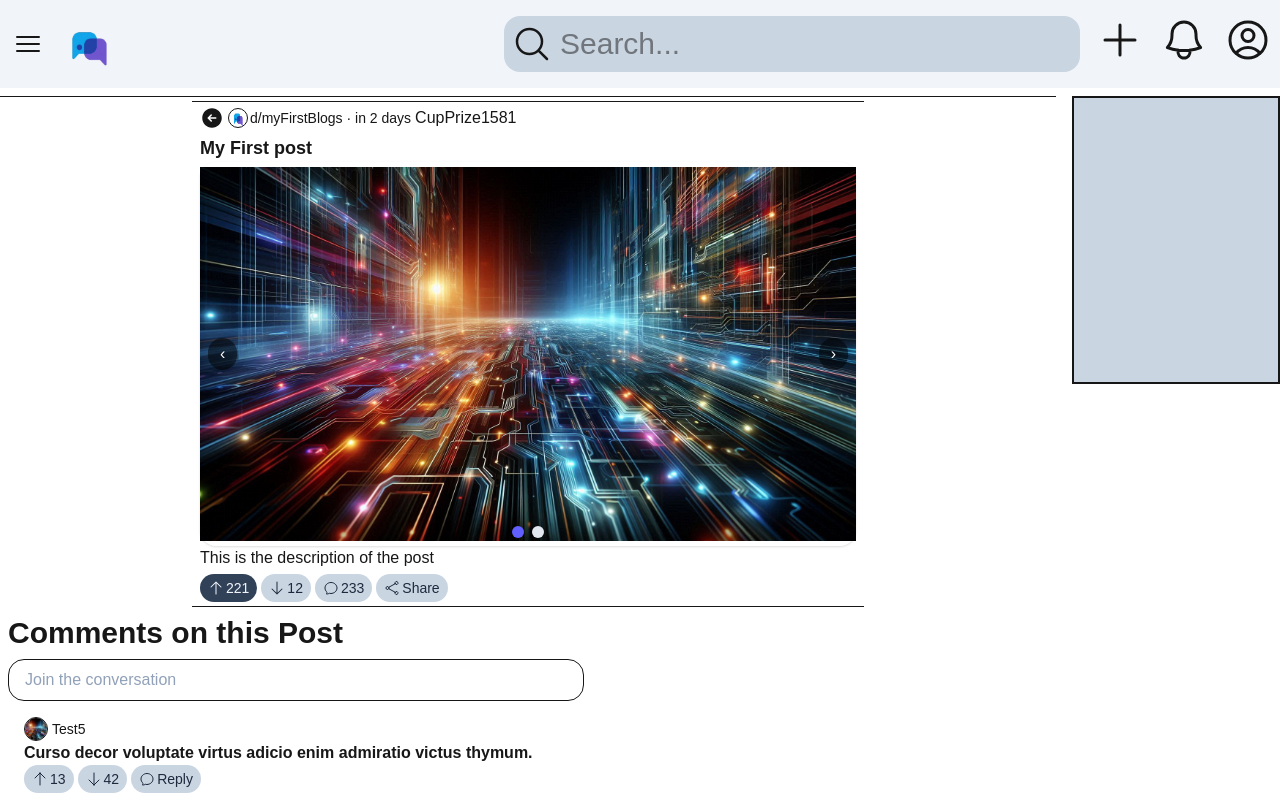
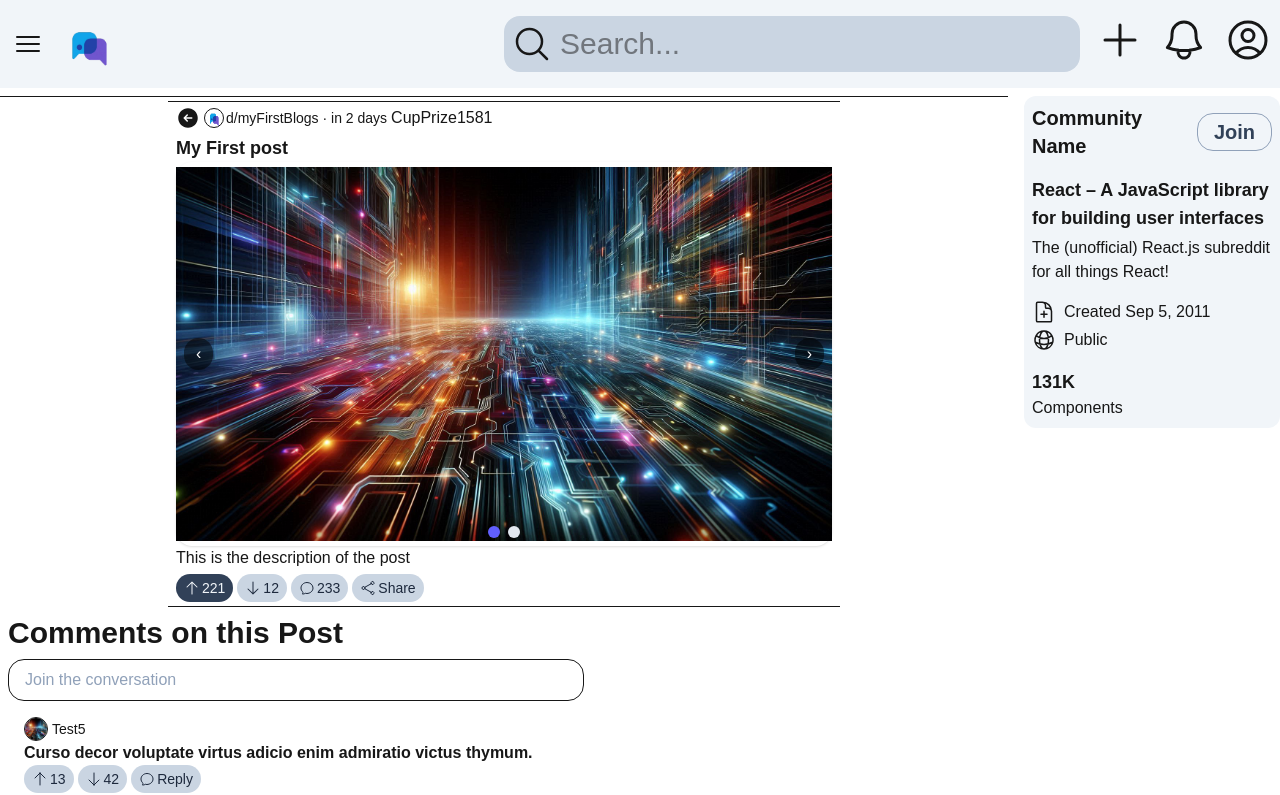
Before and after one commit to octoprakhar/Discusso, a Next.js app: page /posts/1 in a window 1280 px wide. Shown: the top 795 px of the page. Built offline with nearby package versions, Linux system fonts and the light colour scheme.

Commit message:
Completed static UI of post page

```diff
--- a/app/_components/Posts.js
+++ b/app/_components/Posts.js
@@ -97,7 +97,17 @@ function Post({ children, post, creatorName = "", toShowBackButton = false }) {
               </div>
             </div>
           </div>
-          {creatorName && <span>{creatorName}</span>}
+          {creatorName && (
+            <span
+              className="hover:text-sky-600 cursor-pointer"
+              onClick={(e) => {
+                e.stopPropagation();
+                router.push(`/user/${post.userId}`);
+              }}
+            >
+              {creatorName}
+            </span>
+          )}
         </header>
 
         <main>
--- a/app/posts/[postID]/page.js
+++ b/app/posts/[postID]/page.js
@@ -1,6 +1,7 @@
 import Comments from "@/app/_components/Comments";
 import CommentSection from "@/app/_components/CommentSection";
 import { Post, PostDescription, PostImages } from "@/app/_components/Posts";
+import { DocumentPlusIcon, GlobeAltIcon } from "@heroicons/react/24/outline";
 
 async function page({ params }) {
   const param = await params;
@@ -64,6 +65,52 @@ async function page({ params }) {
   ]}
   ]
 */
+
+  /*
+I need community details are :
+community = {
+communityId: Int
+name: STring,
+communityTitle: String,
+communityDescription: String,
+icon: String,
+noOfMembers: Int,
+createdAt:DateTime,
+Tag: String //Public, Private
+}
+
+*/
+
+  /*
+//User Table must be like this :
+user= {
+userId: Int,
+username: String,
+icon: String
+}
+*/
+
+  /*
+const post = {
+    postId: 1,
+    communityId: 3,
+    userId: 2,
+    title: "My First post",
+    description: "This is the description of the post",
+    noOfComments: 233,
+    downvotes: 12,
+    upvotes: 221,
+    hasUserAlreadyUpvoted: true,
+    hasUserAlreadyDownvoted: false,
+    createdAt: "2025-09-01T14:23:00.000Z", //I will be given a simple date-time string need to convert in this format
+    images: ["/bg-1.jpg", "/discusso_logo.png"],
+    links: [
+      { github: "https://github.com/" },
+      { chatGPT: "https://chatgpt.com/c/68b67c7a-d278-8322-ba2a-c7abd8fb37b4" },
+    ],
+    video: "/sample_video.mp4",
+  };
+*/
   return (
     <div className="lg:flex lg:gap-4">
       <div className="overflow-x-hidden w-full sm:w-xl md:w-2xl sm:mx-auto border-t-[1px] border-b-[1px] px-2 py-1 flex flex-col flex-1">
@@ -79,7 +126,34 @@ async function page({ params }) {
           <Comments />
         </div>
       </div>
-      <div className="w-52 h-72 border-2 bg-slate-300"></div>
+      <div className="mt-10 md:mt-0 w-[80vw] lg:w-[20vw] lg:h-fit p-2 mx-auto bg-slate-100 rounded-xl space-y-4">
+        <div className="flex justify-between items-center font-bold">
+          <p className="text-xl">Community Name</p>
+          <button className="px-4 py-1 border-[1px] rounded-2xl border-slate-400 hover:border-slate-700 text-slate-700 text-xl cursor-pointer">
+            Join
+          </button>
+        </div>
+        <div className="space-y-1">
+          <p className="font-bold text-lg">
+            React – A JavaScript library for building user interfaces
+          </p>
+          <p>The (unofficial) React.js subreddit for all things React!</p>
+        </div>
+        <div className="space-y-1">
+          <div className="flex gap-2">
+            <DocumentPlusIcon className="w-6 h-6" />
+            <span>Created Sep 5, 2011</span>
+          </div>
+          <div className="flex gap-2">
+            <GlobeAltIcon className="w-6 h-6" />
+            <span>Public</span>
+          </div>
+        </div>
+        <div>
+          <p className="font-bold text-lg">131K</p>
+          <p>Components</p>
+        </div>
+      </div>
     </div>
   );
 }
--- a/app/user/[userID]/page.js
+++ b/app/user/[userID]/page.js
@@ -0,0 +1,7 @@
+async function page({ params }) {
+  const param = await params;
+  const userId = param.userID;
+  return <div>{userId}</div>;
+}
+
+export default page;
```
